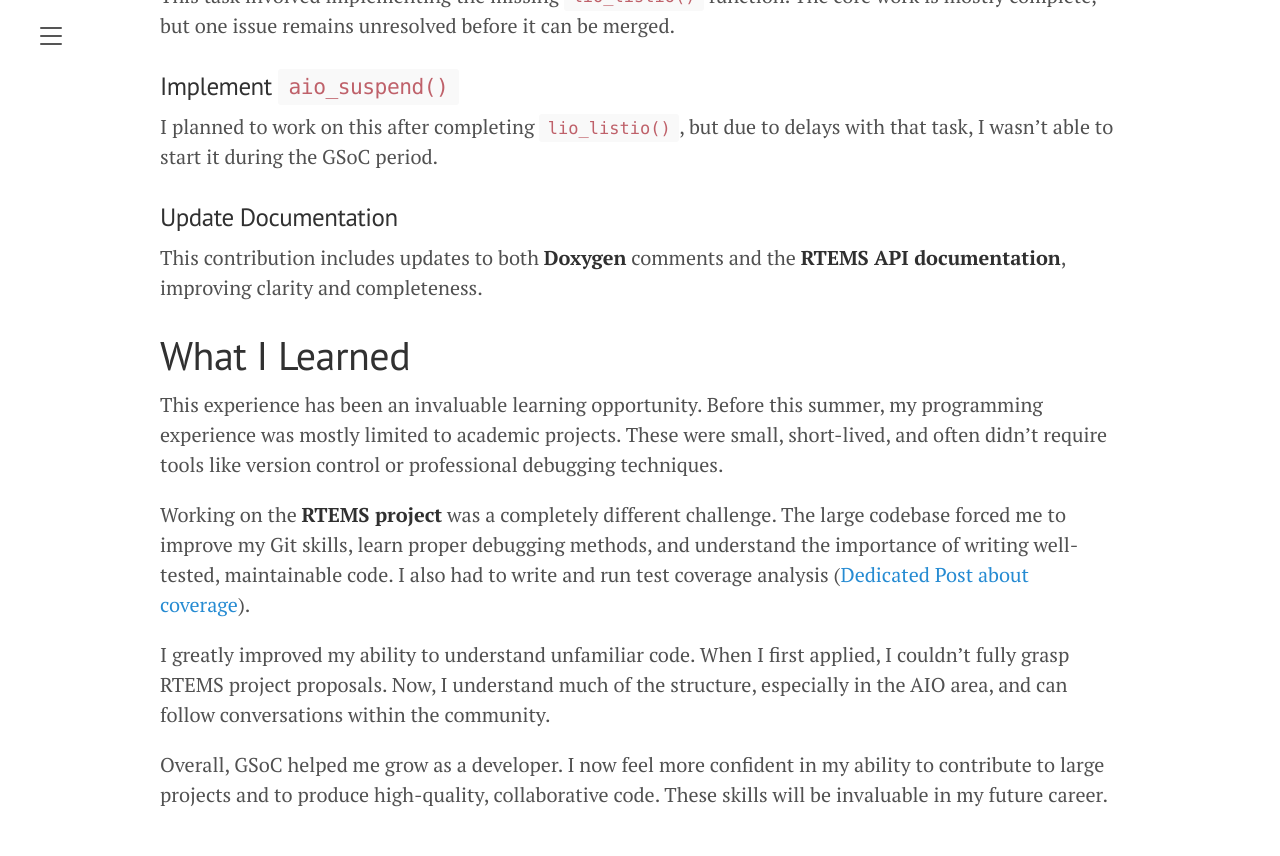
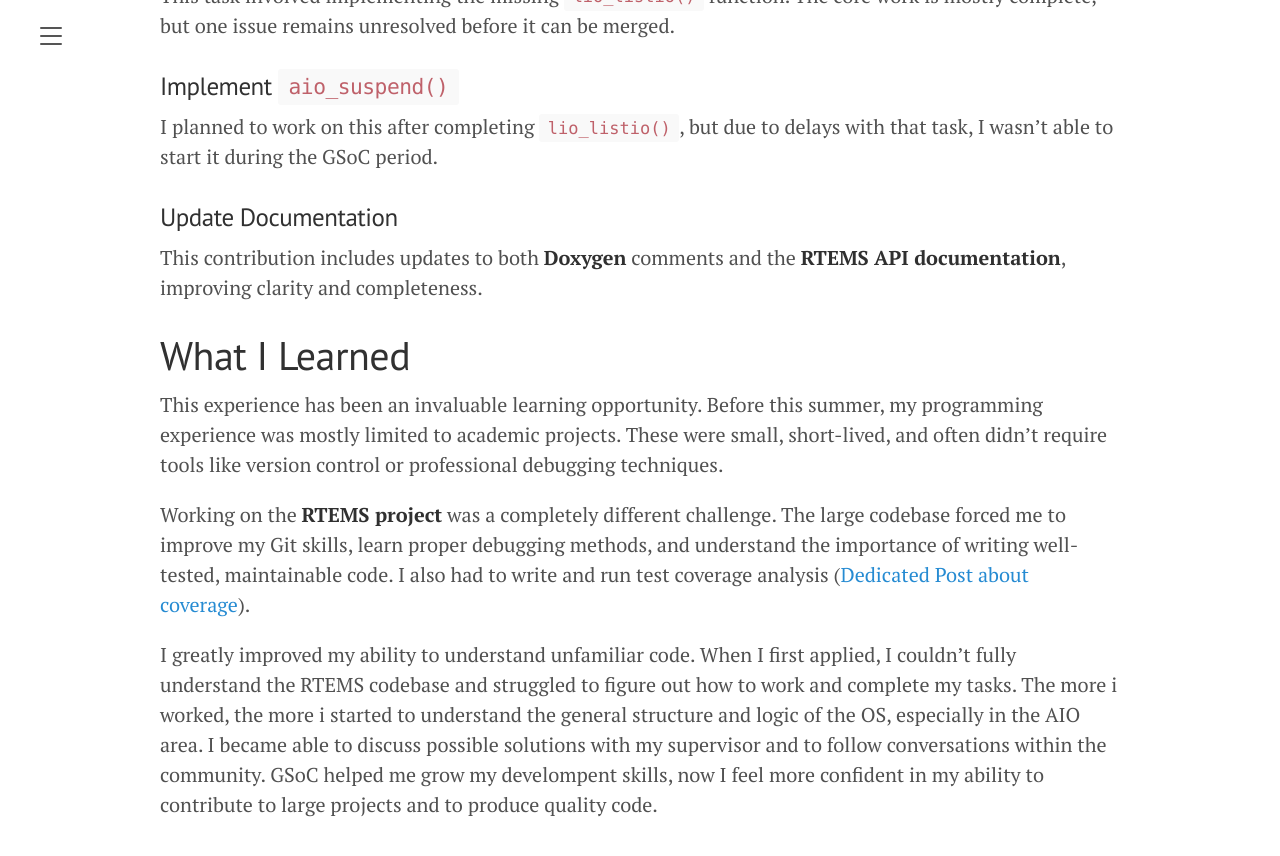
Before and after one commit to AlessandroNardin/alessandronardin.github.io, a Jekyll site: the page built from projects/gsoc/final_report.md, in a window 1280 px wide and 900 px high, scrolled down 2333 px. Shown: the top 856 px of the window. Built offline with Jekyll 4.4.1, drawn with Linux system fonts in a browser that asks for light colours.

Commit message:
Update final_report.md
changed final paragraph

```diff
--- a/projects/gsoc/final_report.md
+++ b/projects/gsoc/final_report.md
@@ -75,6 +75,4 @@
 
 Working on the **RTEMS project** was a completely different challenge. The large codebase forced me to improve my Git skills, learn proper debugging methods, and understand the importance of writing well-tested, maintainable code. I also had to write and run test coverage analysis ([Dedicated Post about coverage](https://alessandronardin.github.io/projects/gsoc/2024/08/02/coverage/)).
 
-I greatly improved my ability to understand unfamiliar code. When I first applied, I couldn’t fully grasp RTEMS project proposals. Now, I understand much of the structure, especially in the AIO area, and can follow conversations within the community.
-
-Overall, GSoC helped me grow as a developer. I now feel more confident in my ability to contribute to large projects and to produce high-quality, collaborative code. These skills will be invaluable in my future career.
+I greatly improved my ability to understand unfamiliar code. When I first applied, I couldn’t fully understand the RTEMS codebase and struggled to figure out how to work and complete my tasks. The more i worked, the more i started to understand the general structure and logic of the OS, especially in the AIO area. I became able to discuss possible solutions with my supervisor and to follow conversations within the community. GSoC helped me grow my develompent skills, now I feel more confident in my ability to contribute to large projects and to produce quality code.
```
